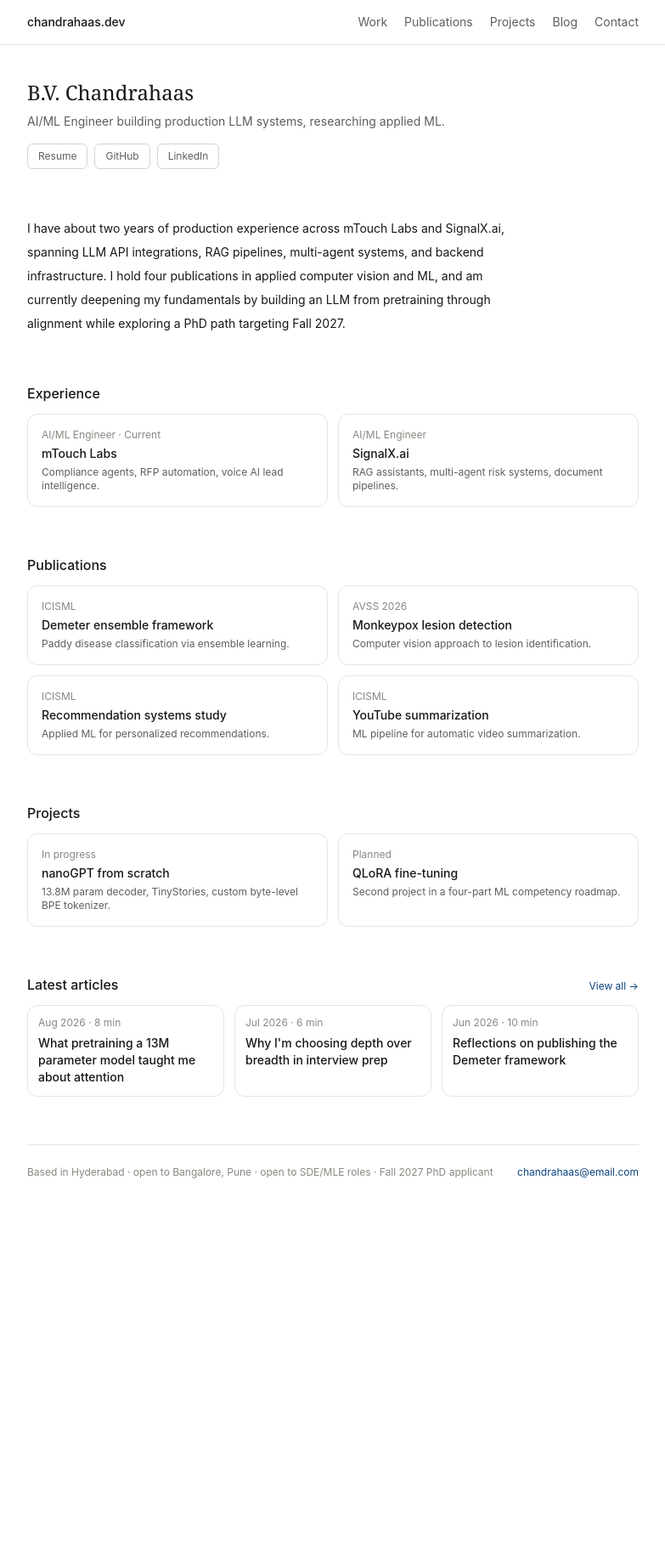
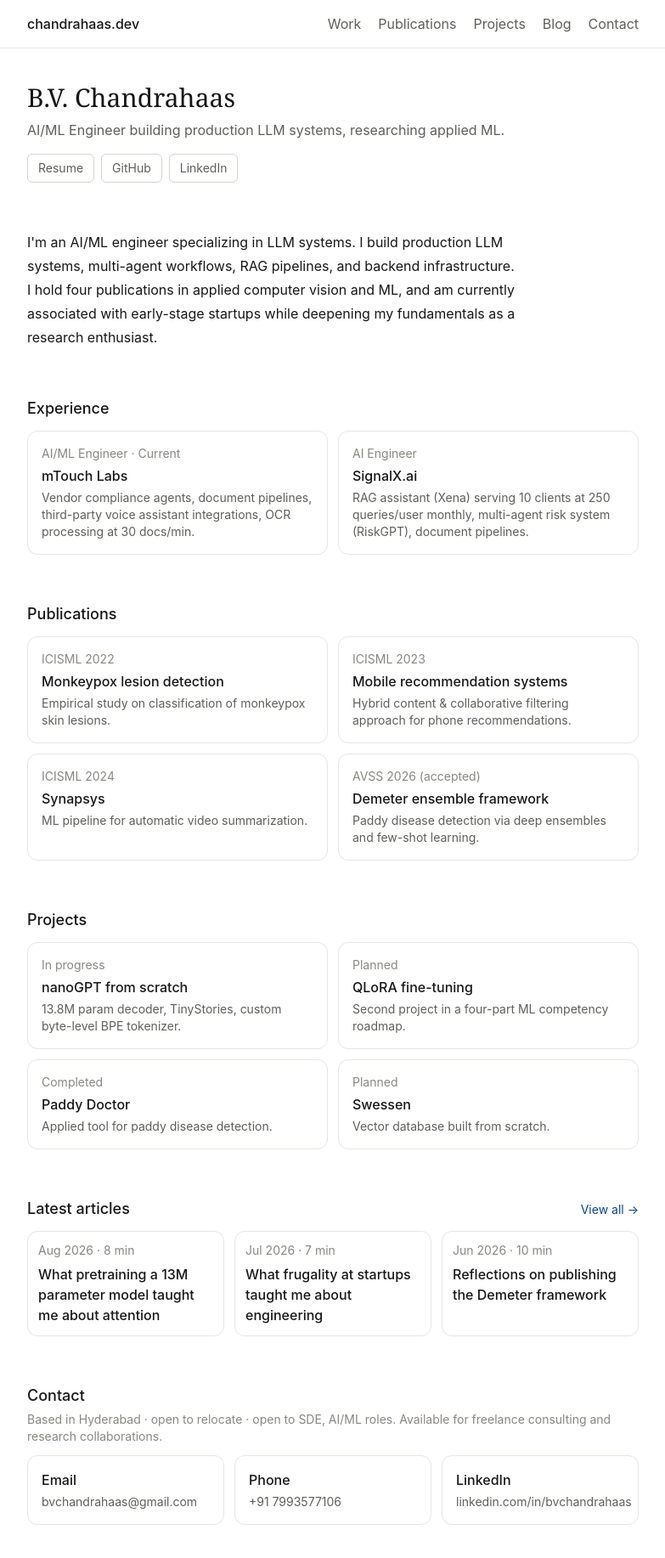
Before and after one commit to BVChandrahaas/personal-site, a Next.js app: page / in a window 1280 px wide. Shown: the top 1834 px of the page at 85% size, without its empty margins (248-1031 px from the left). Before the commit the page ends 1428 px from the top, so only its background shows below. Built offline with nearby package versions, Linux system fonts and the light colour scheme.

Commit message:
Rewrite homepage content and redesign contact section

```diff
--- a/app/globals.css
+++ b/app/globals.css
@@ -54,7 +54,7 @@ body {
 
 .prose-article p {
   font-family: var(--font-voice), Georgia, serif;
-  font-size: 17px;
+  font-size: 19px;
   line-height: 1.8;
   color: var(--text-primary);
   margin: 0 0 1.1em;
@@ -62,7 +62,7 @@ body {
 
 .prose-article h2 {
   font-family: var(--font-voice), Georgia, serif;
-  font-size: 22px;
+  font-size: 24px;
   color: var(--text-primary);
   margin: 1.6em 0 0.6em;
 }
--- a/app/page.tsx
+++ b/app/page.tsx
@@ -12,14 +12,14 @@ export default function Home() {
       <main className="mx-auto max-w-3xl px-6 py-10 flex-1 w-full">
         {/* Hero */}
         <section className="mb-14">
-          <h1 className="font-voice text-2xl text-text-primary mb-2">
+          <h1 className="font-voice text-3xl text-text-primary mb-2">
             B.V. Chandrahaas
           </h1>
-          <p className="text-sm text-text-secondary mb-4">
+          <p className="text-base text-text-secondary mb-4">
             AI/ML Engineer building production LLM systems, researching
             applied ML.
           </p>
-          <div className="flex gap-2 text-xs">
+          <div className="flex gap-2 text-sm">
             <a
               href="/resume.pdf"
               className="border border-border-strong rounded-md px-3 py-1.5 text-text-secondary hover:text-text-primary"
@@ -43,68 +43,67 @@ export default function Home() {
 
         {/* About */}
         <section className="mb-14">
-          <p className="text-sm leading-7 text-text-primary max-w-xl">
-            I have about two years of production experience across mTouch
-            Labs and SignalX.ai, spanning LLM API integrations, RAG
-            pipelines, multi-agent systems, and backend infrastructure. I
-            hold four publications in applied computer vision and ML, and am
-            currently deepening my fundamentals by building an LLM from
-            pretraining through alignment while exploring a PhD path
-            targeting Fall 2027.
+          <p className="text-base leading-7 text-text-primary max-w-xl">
+            I&apos;m an AI/ML engineer specializing in LLM systems. I build
+            production LLM systems, multi-agent workflows, RAG pipelines, and
+            backend infrastructure. I hold four publications in applied
+            computer vision and ML, and am currently associated with
+            early-stage startups while deepening my fundamentals as a
+            research enthusiast.
           </p>
         </section>
 
         {/* Experience */}
         <section id="work" className="mb-14">
-          <h2 className="text-base font-medium text-text-primary mb-3">
+          <h2 className="text-lg font-medium text-text-primary mb-3">
             Experience
           </h2>
           <div className="grid grid-cols-1 sm:grid-cols-2 gap-3">
             <Card
               title="mTouch Labs"
-              description="Compliance agents, RFP automation, voice AI lead intelligence."
+              description="Vendor compliance agents, document pipelines, third-party voice assistant integrations, OCR processing at 30 docs/min."
               meta="AI/ML Engineer · Current"
             />
             <Card
               title="SignalX.ai"
-              description="RAG assistants, multi-agent risk systems, document pipelines."
-              meta="AI/ML Engineer"
+              description="RAG assistant (Xena) serving 10 clients at 250 queries/user monthly, multi-agent risk system (RiskGPT), document pipelines."
+              meta="AI Engineer"
             />
           </div>
         </section>
 
         {/* Publications */}
         <section id="publications" className="mb-14">
-          <h2 className="text-base font-medium text-text-primary mb-3">
+          <h2 className="text-lg font-medium text-text-primary mb-3">
             Publications
           </h2>
           <div className="grid grid-cols-1 sm:grid-cols-2 gap-3">
             <Card
-              title="Demeter ensemble framework"
-              description="Paddy disease classification via ensemble learning."
-              meta="ICISML"
+              title="Monkeypox lesion detection"
+              description="Empirical study on classification of monkeypox skin lesions."
+              meta="ICISML 2022"
             />
             <Card
-              title="Monkeypox lesion detection"
-              description="Computer vision approach to lesion identification."
-              meta="AVSS 2026"
+              title="Mobile recommendation systems"
+              description="Hybrid content & collaborative filtering approach for phone recommendations."
+              meta="ICISML 2023"
             />
             <Card
-              title="Recommendation systems study"
-              description="Applied ML for personalized recommendations."
-              meta="ICISML"
+              title="Synapsys"
+              description="ML pipeline for automatic video summarization."
+              meta="ICISML 2024"
             />
             <Card
-              title="YouTube summarization"
-              description="ML pipeline for automatic video summarization."
-              meta="ICISML"
+              title="Demeter ensemble framework"
+              description="Paddy disease detection via deep ensembles and few-shot learning."
+              meta="AVSS 2026 (accepted)"
             />
           </div>
         </section>
 
         {/* Projects */}
         <section id="projects" className="mb-14">
-          <h2 className="text-base font-medium text-text-primary mb-3">
+          <h2 className="text-lg font-medium text-text-primary mb-3">
             Projects
           </h2>
           <div className="grid grid-cols-1 sm:grid-cols-2 gap-3">
@@ -118,16 +117,28 @@ export default function Home() {
               description="Second project in a four-part ML competency roadmap."
               meta="Planned"
             />
+            <Card
+              title="Paddy Doctor"
+              description="Applied tool for paddy disease detection."
+              meta="Completed"
+              href="https://github.com/BVChandrahaas/PaddyDoctor"
+            />
+            <Card
+              title="Swessen"
+              description="Vector database built from scratch."
+              meta="Planned"
+              href="https://github.com/BVChandrahaas/Swessen"
+            />
           </div>
         </section>
 
         {/* Blog preview */}
         <section className="mb-14">
           <div className="flex items-baseline justify-between mb-3">
-            <h2 className="text-base font-medium text-text-primary">
+            <h2 className="text-lg font-medium text-text-primary">
               Latest articles
             </h2>
-            <Link href="/blog" className="text-xs text-text-accent">
+            <Link href="/blog" className="text-sm text-text-accent">
               View all →
             </Link>
           </div>
@@ -139,39 +150,51 @@ export default function Home() {
                   href={`/blog/${post.slug}`}
                   className="bg-surface-2 border border-border rounded-xl p-3 block hover:border-border-strong"
                 >
-                  <p className="text-xs text-text-muted mb-1.5">
+                  <p className="text-sm text-text-muted mb-1.5">
                     {new Date(post.date).toLocaleDateString("en-US", {
                       month: "short",
                       year: "numeric",
                     })}{" "}
                     · {post.readTime}
                   </p>
-                  <p className="text-sm font-medium text-text-primary">
+                  <p className="text-base font-medium text-text-primary">
                     {post.title}
                   </p>
                 </Link>
               ))}
             </div>
           ) : (
-            <div className="bg-surface-2 border border-dashed border-border-strong rounded-xl p-4 text-sm text-text-muted">
+            <div className="bg-surface-2 border border-dashed border-border-strong rounded-xl p-4 text-base text-text-muted">
               Articles coming soon.
             </div>
           )}
         </section>
 
         {/* Contact */}
-        <section id="contact" className="pt-6 border-t border-border">
-          <div className="flex flex-col sm:flex-row sm:items-center sm:justify-between gap-2">
-            <p className="text-xs text-text-muted">
-              Based in Hyderabad · open to Bangalore, Pune · open to SDE/MLE
-              roles · Fall 2027 PhD applicant
-            </p>
-            <a
-              href="mailto:chandrahaas@email.com"
-              className="text-xs text-text-accent"
-            >
-              chandrahaas@email.com
-            </a>
+        <section id="contact" className="mb-14">
+          <h2 className="text-lg font-medium text-text-primary mb-1">
+            Contact
+          </h2>
+          <p className="text-sm text-text-muted mb-3">
+            Based in Hyderabad · open to relocate · open to SDE, AI/ML roles.
+            Available for freelance consulting and research collaborations.
+          </p>
+          <div className="grid grid-cols-1 sm:grid-cols-3 gap-3">
+            <Card
+              title="Email"
+              description="bvchandrahaas@gmail.com"
+              href="mailto:bvchandrahaas@gmail.com"
+            />
+            <Card
+              title="Phone"
+              description="+91 7993577106"
+              href="tel:+917993577106"
+            />
+            <Card
+              title="LinkedIn"
+              description="linkedin.com/in/bvchandrahaas"
+              href="https://linkedin.com/in/bvchandrahaas"
+            />
           </div>
         </section>
       </main>
--- a/components/Card.tsx
+++ b/components/Card.tsx
@@ -5,20 +5,41 @@ export default function Card({
   title,
   description,
   meta,
+  href,
 }: {
   icon?: ReactNode;
   title: string;
   description: string;
   meta?: string;
+  href?: string;
 }) {
+  const content = (
+    <>
+      {icon && <div className="text-text-accent text-xl mb-2">{icon}</div>}
+      {meta && (
+        <p className="text-sm text-text-muted mb-1">{meta}</p>
+      )}
+      <p className="text-base font-medium text-text-primary mb-1">{title}</p>
+      <p className="text-sm text-text-secondary">{description}</p>
+    </>
+  );
+
+  if (href) {
+    return (
+      <a
+        href={href}
+        target="_blank"
+        rel="noopener noreferrer"
+        className="bg-surface-2 border border-border rounded-xl p-4 block hover:border-border-strong"
+      >
+        {content}
+      </a>
+    );
+  }
+
   return (
     <div className="bg-surface-2 border border-border rounded-xl p-4">
-      {icon && <div className="text-text-accent text-lg mb-2">{icon}</div>}
-      {meta && (
-        <p className="text-xs text-text-muted mb-1">{meta}</p>
-      )}
-      <p className="text-sm font-medium text-text-primary mb-1">{title}</p>
-      <p className="text-xs text-text-secondary">{description}</p>
+      {content}
     </div>
   );
 }
--- a/components/Nav.tsx
+++ b/components/Nav.tsx
@@ -12,10 +12,10 @@ export default function Nav() {
   return (
     <header className="border-b border-border">
       <div className="mx-auto max-w-3xl flex items-center justify-between px-6 py-4">
-        <Link href="/" className="text-sm font-medium text-text-primary">
+        <Link href="/" className="text-base font-medium text-text-primary">
           chandrahaas.dev
         </Link>
-        <nav className="flex gap-5 text-sm text-text-secondary">
+        <nav className="flex gap-5 text-base text-text-secondary">
           {links.map((link) => (
             <Link key={link.href} href={link.href} className="hover:text-text-primary">
               {link.label}
--- a/content/blog/depth-over-breadth-interview-prep.md
+++ /dev/null
@@ -1,17 +0,0 @@
----
-title: "Why I'm choosing depth over breadth in interview prep"
-date: "2026-07-14"
-readTime: "6 min"
-tag: "Career"
-excerpt: "Rethinking how I studied for MAANG-style rounds."
----
-
-Early on, my prep looked like a checklist: cover every topic once, move on, hope pattern recognition does the rest. It didn't hold up under real interview pressure.
-
-## The shift
-
-Instead of touching every DSA pattern once, I started going deep on fewer categories, working through variations until I could derive the approach rather than recall it. The same applied to system design, where deriving trade-offs from first principles beat memorizing reference architectures.
-
-## Why this matters more for ML roles
-
-Interviewers at ML-focused companies probe for understanding, not vocabulary. Being able to explain why FlashAttention reduces memory bandwidth, not just that it does, has mattered more than covering a longer list of buzzwords.
--- /dev/null
+++ b/content/blog/frugality-at-startups.md
@@ -0,0 +1,29 @@
+---
+title: "What frugality at startups taught me about engineering"
+date: "2026-07-14"
+readTime: "7 min"
+tag: "Startups"
+excerpt: "Constraints aren't the enemy of good engineering. Sometimes they're the reason for it."
+---
+
+Working at early-stage startups, budget isn't a footnote, it shapes almost every technical decision before a single line of code gets written. Every extra GPU hour, every managed service, every "just add a queue for this" has a cost someone is watching closely. That constraint felt limiting at first. Looking back, it's one of the more useful things I've learned as an engineer.
+
+## Good product decisions absorb complexity
+
+The default instinct when solving a hard problem is to build more: more abstraction, more infrastructure, more configurability for cases that might come up later. Frugal constraints forced a different question first, one that had nothing to do with code: does this actually need to be solved in engineering, or can a narrower product decision make the hard case disappear entirely?
+
+More often than expected, the answer was the product decision. Scoping a feature tightly, saying no to an edge case that would only ever apply to a handful of users, or picking a simpler workflow upfront, each of these routinely avoided an entire category of engineering complexity before it existed. Not the complexity of writing the code, the complexity of maintaining it, monitoring it, and explaining it to the next engineer six months later.
+
+The best infrastructure decision, a surprising number of times, was not building the infrastructure. That only becomes visible when the constraint forces the question to actually get asked.
+
+## Choosing limitations on purpose
+
+The harder lesson was watching real growth happen inside technical limitations that were chosen deliberately, not stumbled into from a lack of knowledge. A team looks at the "correct" way to build something, understands it fully, and still decides to run on a smaller footprint, skip a dependency, or defer the proper solution, on purpose, with eyes open.
+
+As an engineer, that's uncomfortable. Every part of the job trains you to reach for the resilient version, the scalable version, the version that won't need revisiting. Conscious limitation asks you to build something that works today, knowing exactly where it will break, and to be at peace with that tradeoff because it's the right one for where the product is.
+
+## Why the difficulty is the point
+
+Working around a limit you can't budget your way out of forces a kind of judgment that unconstrained engineering never demands: what actually needs to be optimized right now, what can be left alone, and what only looked like a problem because there was no constraint forcing a simpler answer in the first place.
+
+It's slower, and it's less comfortable than reaching for the well-resourced solution. But it's also where most of the real engineering judgment gets built, not in the greenfield project with no limits, but in the one where every choice has a visible cost attached to it.
```
Also changed, not shown: app/blog/[slug]/page.tsx (+4 -4 lines), app/blog/page.tsx (+6 -6 lines).
